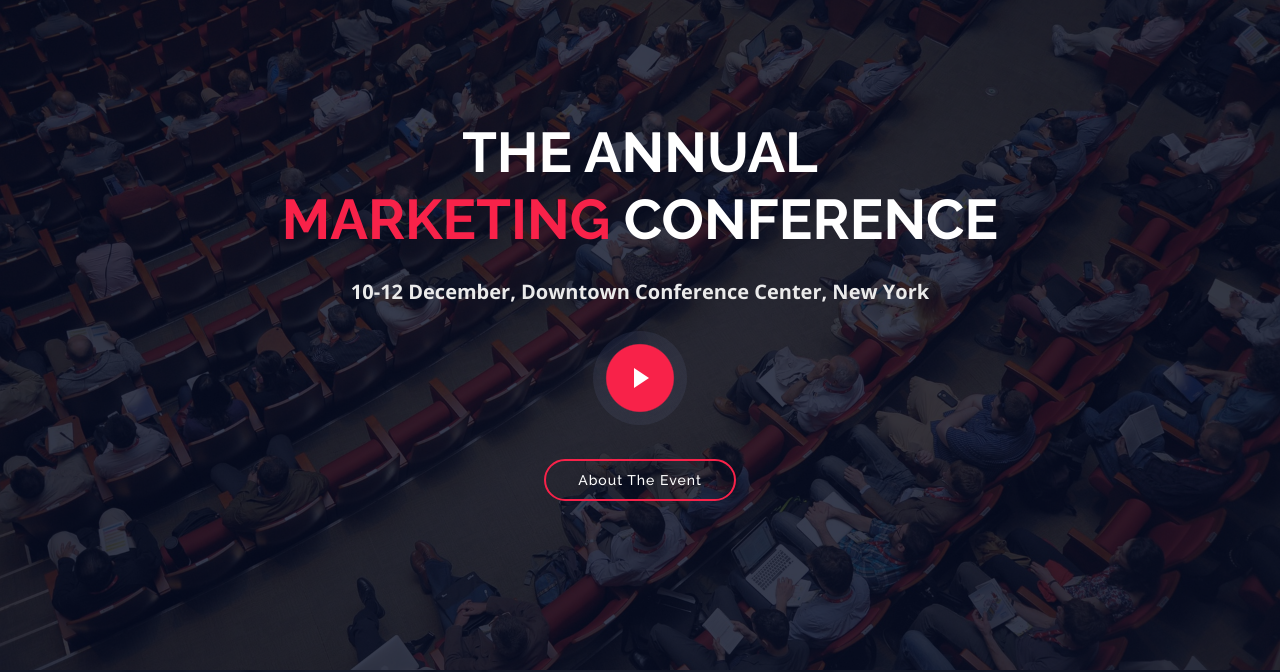
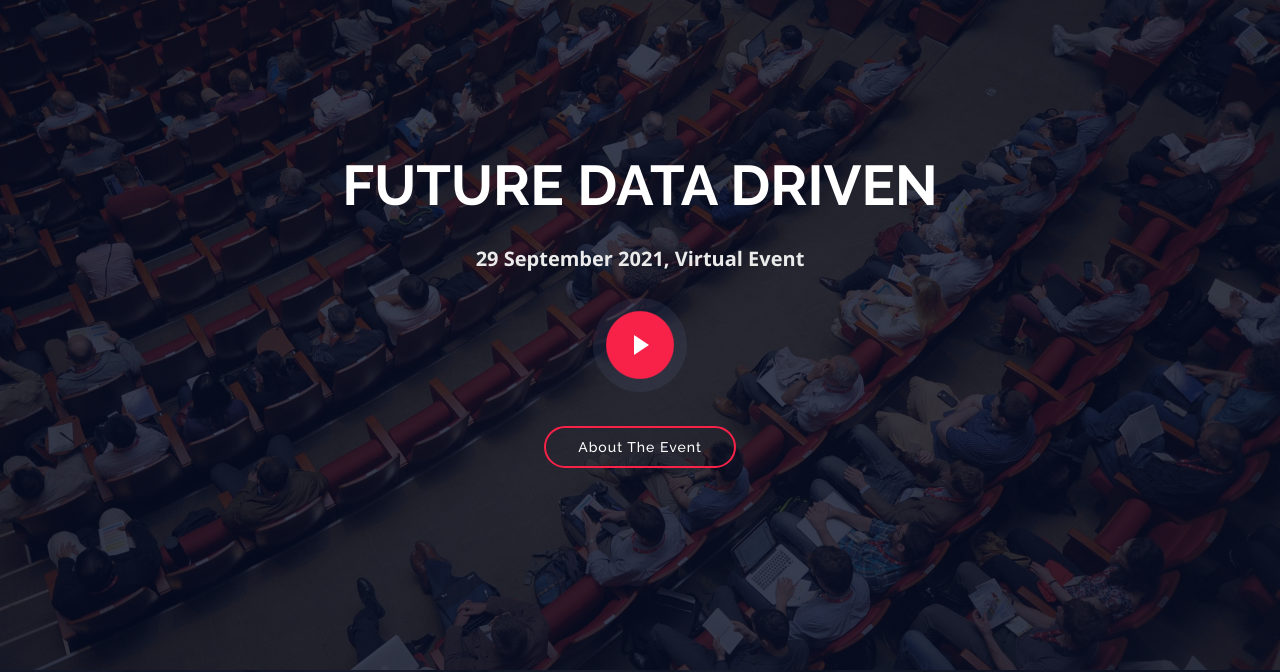
Before and after one commit to bigdatadriven/FutureDataDrivenEvent, a plain HTML site: page index.html in a window 1280 px wide. Shown: the part 130-802 px from the top of the page. Drawn offline with nearby package versions, Linux system fonts and the light colour scheme.

Commit message:
Date change

```diff
--- a/index.html
+++ b/index.html
@@ -84,8 +84,8 @@
   <!-- ======= Hero Section ======= -->
   <section id="hero">
     <div class="hero-container" data-aos="zoom-in" data-aos-delay="100">
-      <h1 class="mb-4 pb-0">The Annual<br><span>Marketing</span> Conference</h1>
-      <p class="mb-4 pb-0">10-12 December, Downtown Conference Center, New York</p>
+      <h1 class="mb-4 pb-0">Future Data Driven</h1>
+      <p class="mb-4 pb-0">29 September 2021, Virtual Event</p>
       <a href="https://www.youtube.com/watch?v=jDDaplaOz7Q" class="glightbox play-btn mb-4"></a>
       <a href="#about" class="about-btn scrollto">About The Event</a>
     </div>
```
